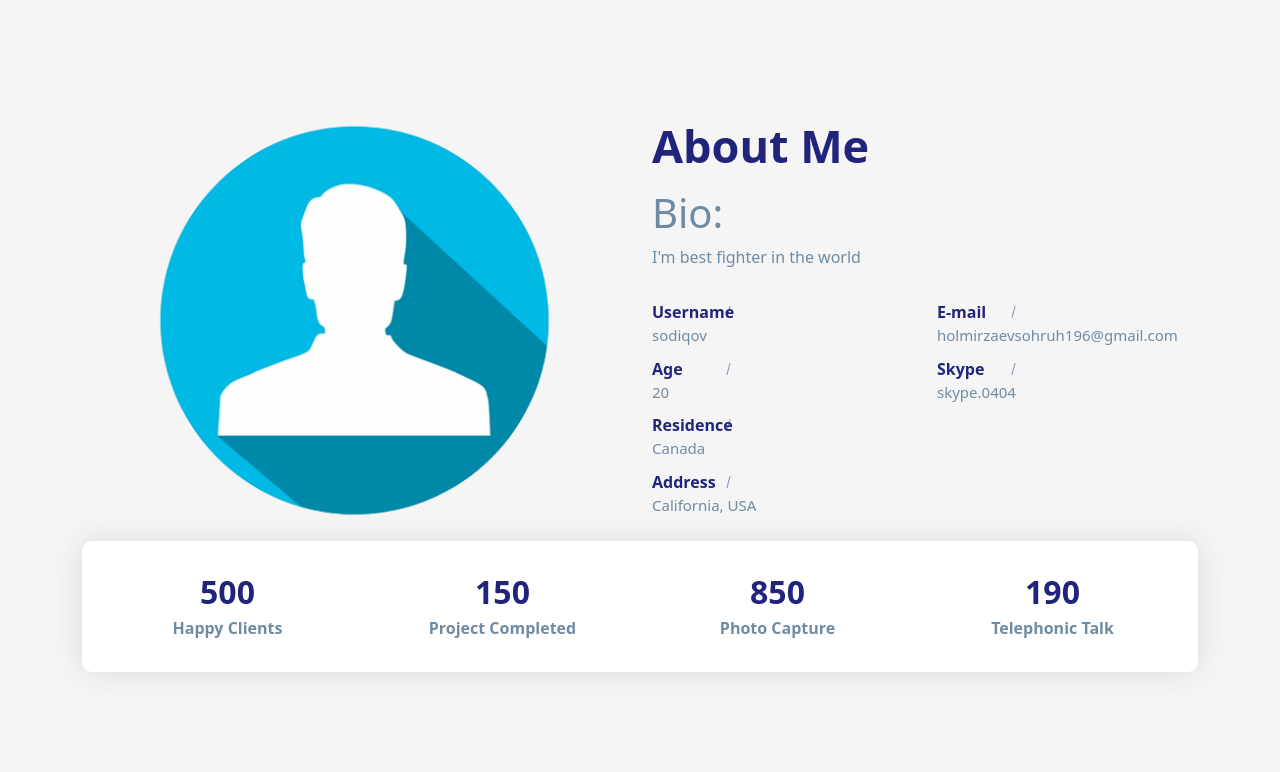
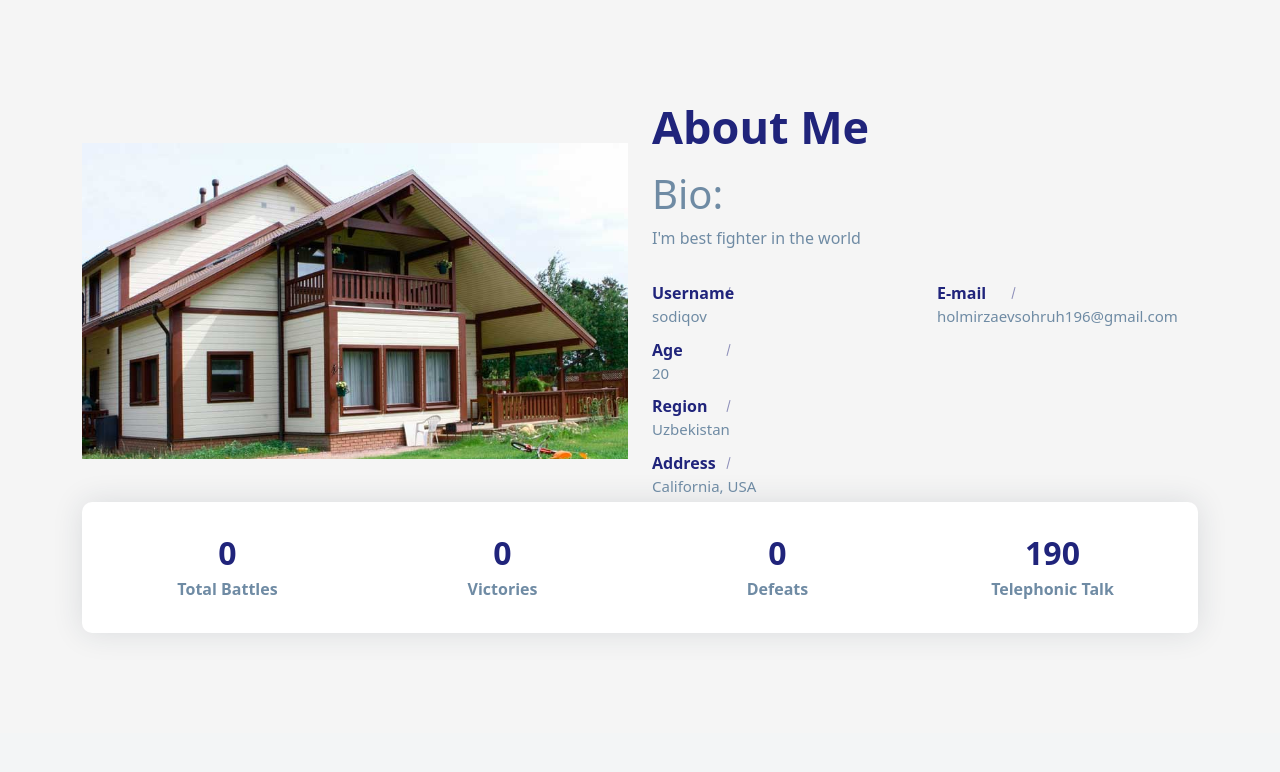
Before and after one commit to BackendPython/Online-fignting-game, a Django app: template templates/pages/home.html in a window 1280 px wide. Shown: the part 76-848 px from the top of the page. After the commit the page ends 710 px from the top, so only its background shows below. Run offline with Django 4.2, Linux system fonts and the light colour scheme; the template is opened without the code that fills it, so the values that code supplies are empty; a user stored in the database is signed in.

Commit message:
img error fixed

```diff
--- a/battle/models.py
+++ b/battle/models.py
@@ -4,6 +4,8 @@ from django.contrib.auth.models import AbstractUser
 class CustomeUser(AbstractUser):
     image = models.ImageField()
     age = models.IntegerField(default=20)
+    victory = models.IntegerField(default=0)
+    defeats = models.IntegerField(default=0)
     all_fighting = models.IntegerField(default=0)
     region = models.CharField(default="Uzbekistan", max_length=50)
     bio = models.CharField(default="I'm best fighter in the world", max_length=200)
--- a/templates/includes/user-info.html
+++ b/templates/includes/user-info.html
@@ -20,8 +20,8 @@
                                 <p>{{ request.user.age }}</p>
                             </div>
                             <div class="media">
-                                <label>Residence</label>
-                                <p>Canada</p>
+                                <label>Region</label>
+                                <p>{{ request.user.region }}</p>
                             </div>
                             <div class="media">
                                 <label>Address</label>
@@ -33,17 +33,13 @@
                                 <label>E-mail</label>
                                 <p>{{ request.user.email }}</p>
                             </div>
-                            <div class="media">
-                                <label>Skype</label>
-                                <p>skype.0404</p>
-                            </div>
                         </div>
                     </div>
                 </div>
             </div>
             <div class="col-lg-6">
                 <div class="about-avatar">
-                    {% if reques.user.image %}
+                    {% if request.user.image %}
                     <img src="{{ request.user.image.url }}" title="" alt="error">
                     {% else %}
                     <img src="{% static 'images/user.png' %}" title="" alt="error">
@@ -55,20 +51,20 @@
             <div class="row">
                 <div class="col-6 col-lg-3">
                     <div class="count-data text-center">
-                        <h6 class="count h2" data-to="500" data-speed="500">500</h6>
-                        <p class="m-0px font-w-600">Happy Clients</p>
+                        <h6 class="count h2">{{ request.user.all_fighting }}</h6>
+                        <p class="m-0px font-w-600">Total Battles</p>
                     </div>
                 </div>
                 <div class="col-6 col-lg-3">
                     <div class="count-data text-center">
-                        <h6 class="count h2" data-to="150" data-speed="150">150</h6>
-                        <p class="m-0px font-w-600">Project Completed</p>
+                        <h6 class="count h2" data-to="150" data-speed="150">{{ request.user.victory }}</h6>
+                        <p class="m-0px font-w-600">Victories</p>
                     </div>
                 </div>
                 <div class="col-6 col-lg-3">
                     <div class="count-data text-center">
-                        <h6 class="count h2" data-to="850" data-speed="850">850</h6>
-                        <p class="m-0px font-w-600">Photo Capture</p>
+                        <h6 class="count h2" data-to="850" data-speed="850">{{ request.user.defeats }}</h6>
+                        <p class="m-0px font-w-600">Defeats</p>
                     </div>
                 </div>
                 <div class="col-6 col-lg-3">
--- a/templates/registration/login.html
+++ b/templates/registration/login.html
@@ -1,6 +1,6 @@
 {% extends 'layouts/base.html' %}
 {% load static %}
-{% block title %}Regsitartion{% endblock %}
+{% block title %}Login{% endblock %}
 
 {% block content %}
 
```
Also changed, not shown: battle/migrations/0008_customeuser_defeats_customeuser_victory.py (added), db.sqlite3, media/uy1.jpg (added).
